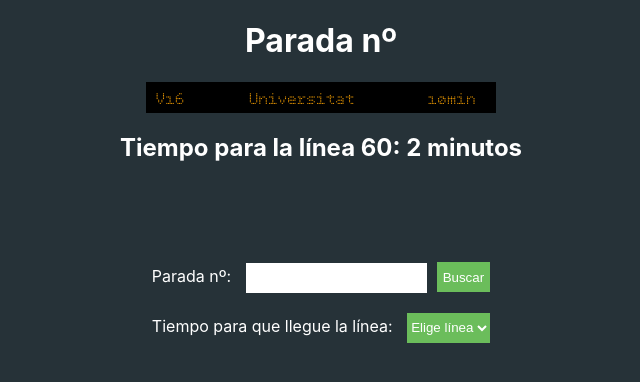
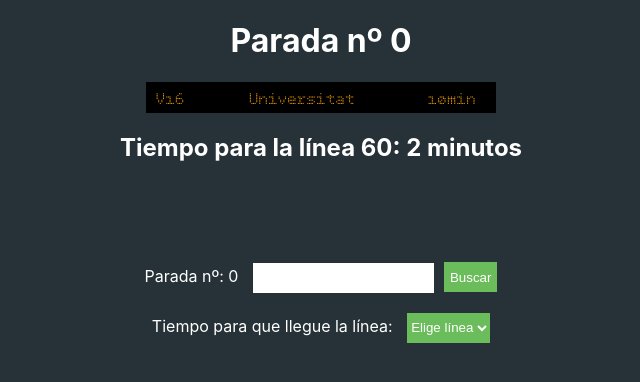
Before and after one commit to santi07a/ejercicio-parada-bus, a React (Create React App) app: page / in a window 1280 px wide. Shown: the top 382 px of the page, without its empty margins (319-959 px from the left). Built offline with nearby package versions, Linux system fonts and the light colour scheme.

Commit message:
añadido buscador.js

```diff
--- a/src/App.js
+++ b/src/App.js
@@ -1,24 +1,25 @@
 import { useState } from "react";
+import Buscador from "./componentes/Buscador";
 import Display from "./componentes/Display";
 import Titular from "./componentes/Titular";
 import paradaAPI from "./parada.json";
 
 function App() {
   const [paradaApi, setParadaApi] = useState(paradaAPI);
-  const [numeroParada, setNumeroParada] = useState("");
+  const [busquedaParada, setBusquedaParada] = useState(0);
+  const { data } = paradaApi;
+  const { ibus: [{ line, destination, routeId }] } = data;
+  const [idParada, setIdParada] = useState(routeId);
+
   return (
     <div className="contenedor">
       <header className="cabecera">
-        <Titular numeroParada={numeroParada} />
+        <Titular numeroParada={busquedaParada} />
         <Display />
         <h2>Tiempo para la línea 60: 2 minutos</h2>
       </header>
       <section className="forms">
-        <form>
-          <label htmlFor="num-parada">Parada nº: </label>
-          <input type="number" id="num-parada" />
-          <button type="submit">Buscar</button>
-        </form>
+        <Buscador busquedaParada={busquedaParada} idParada={idParada} />
         <form>
           <label htmlFor="tiempo-linea">Tiempo para que llegue la línea: </label>
           <select id="tiempo-linea">
--- /dev/null
+++ b/src/componentes/Buscador.js
@@ -0,0 +1,18 @@
+import PropTypes from "prop-types";
+
+const Buscador = props => {
+  const { busquedaParada, idParada } = props;
+  return (
+    <form>
+      <label htmlFor="num-parada">Parada nº: {busquedaParada} </label>
+      <input type="number" id={`${idParada}`} />
+      <button type="submit">Buscar</button>
+    </form>);
+};
+
+Buscador.propTypes = {
+  busquedaParada: PropTypes.number.isRequired,
+  idParada: PropTypes.string,
+};
+
+export default Buscador;
--- a/src/componentes/Titular.js
+++ b/src/componentes/Titular.js
@@ -8,7 +8,7 @@ const Titular = props => {
 };
 
 Titular.propTypes = {
-  numeroParada: PropTypes.string.isRequired,
+  numeroParada: PropTypes.number.isRequired,
 };
 
 export default Titular;
```
Also changed, not shown: 1 other file (tests, documents, lock files or other folders).
